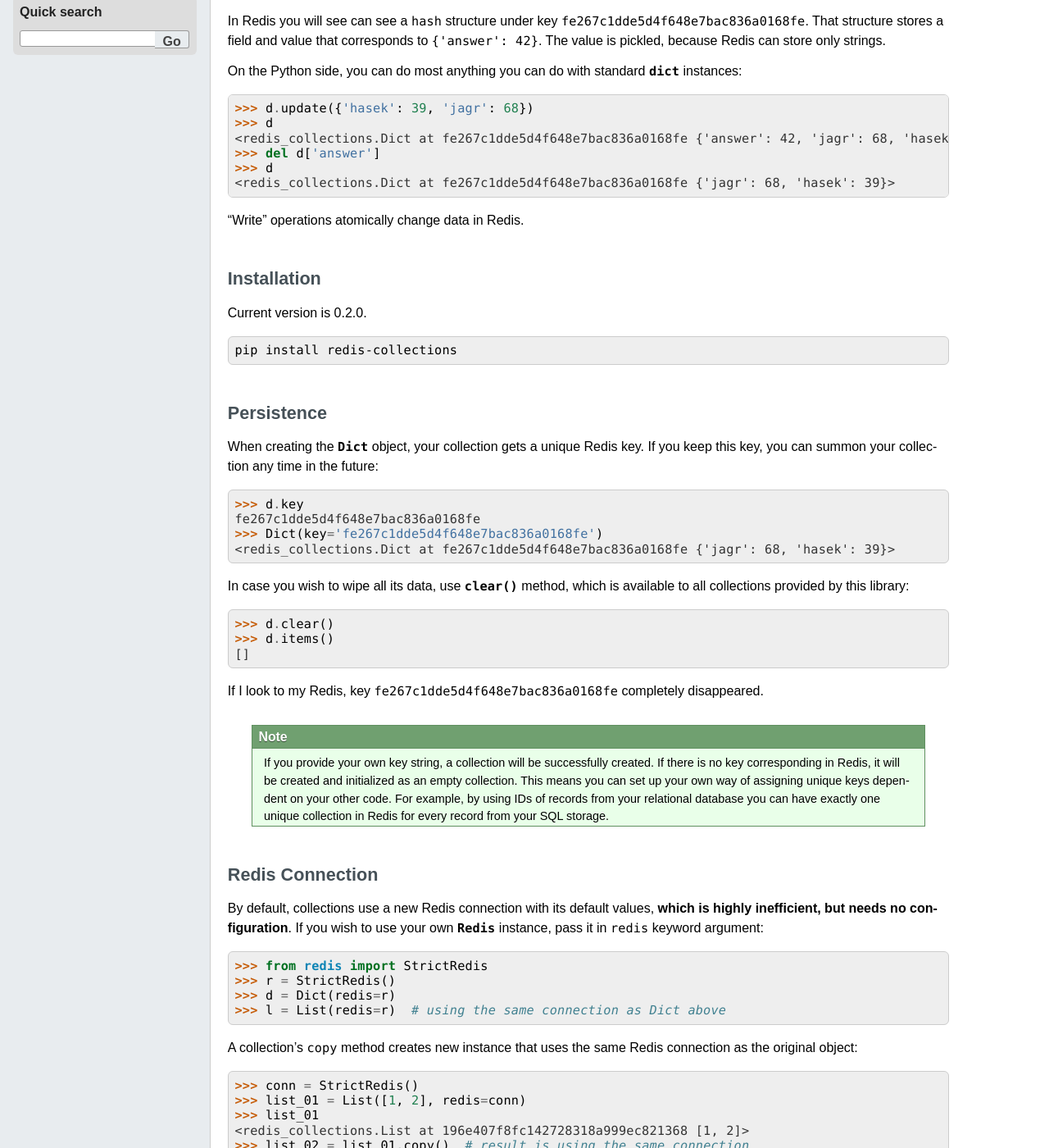
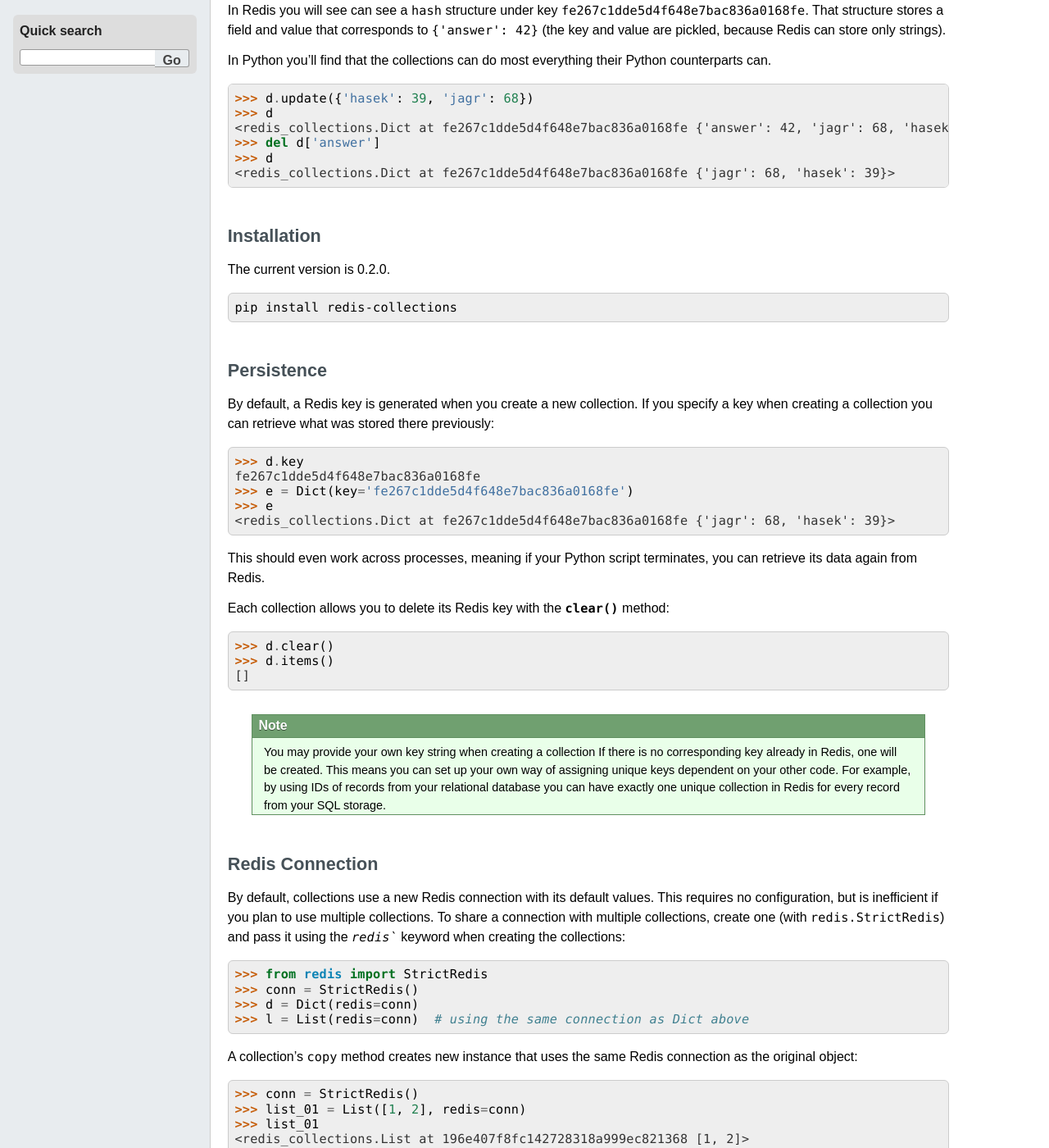
Before and after one commit to redis-collections/redis-collections, a Sphinx documentation site: the page built from docs/index.rst, in a window 1280 px wide and 1400 px high, scrolled down 469 px. Shown: the whole window at 82% size. Built offline with Sphinx 7.4.7, drawn with Linux system fonts in a browser that asks for light colours; some of the changed text lies outside the part shown.

Commit message:
Update docs for 0.3.0

```diff
--- a/docs/index.rst
+++ b/docs/index.rst
@@ -4,11 +4,15 @@
 Redis Collections
 =================
 
-Redis Collections are a set of basic Python collections backed by Redis.
+`redis-collections` is a library that provides several Python collection types backed by Redis.
+This exposes Redis functionality with a Pythonic interface, and provides a simple way to store Python objects across sessions and processes.
 
-`Redis <http://redis.io/>`_ is a great key-value storage. There is well-designed `client for Python <https://github.com/andymccurdy/redis-py>`_, but sometimes working with it seems to be too *low-level*. You just call methods with names of corresponding Redis commands. Such approach is great when dealing with cutting edge software tasks, but if you write just a simple app or command line script for your own, you might appreciate a bit different interface.
+This library builds on `Redis <http://redis.io/>`_, the excellent key-value store, and on `redis-py <https://github.com/andymccurdy/redis-py>`_, the well-designed Python interface for it.
 
-The aim of this library is to provide such interface when dealing with collections. Redis has support for several types: strings, hashes, lists, sets, sorted sets. Why not to bring them to Python in a *pythonic* way? ::
+Usage
+=====
+
+To get started, import one of the collections and use it store some data:
 
     >>> from redis_collections import Dict
     >>> d = Dict()
@@ -18,9 +22,10 @@ The aim of this library is to provide such interface when dealing with collectio
     >>> d.items()
     [('answer', 42)]
 
-In Redis you will see can see a ``hash`` structure under key ``fe267c1dde5d4f648e7bac836a0168fe``. That structure stores a field and value that corresponds to ``{'answer': 42}``.  The value is pickled, because Redis can store only strings.
+In Redis you will see can see a ``hash`` structure under key ``fe267c1dde5d4f648e7bac836a0168fe``.
+That structure stores a field and value that corresponds to ``{'answer': 42}`` (the key and value are pickled, because Redis can store only strings).
 
-On the Python side, you can do most anything you can do with standard :class:`dict` instances:
+In Python you'll find that the collections can do most everything their Python counterparts can.
 
     >>> d.update({'hasek': 39, 'jagr': 68})
     >>> d
@@ -29,12 +34,10 @@ On the Python side, you can do most anything you can do with standard :class:`di
     >>> d
     <redis_collections.Dict at fe267c1dde5d4f648e7bac836a0168fe {'jagr': 68, 'hasek': 39}>
 
-"Write" operations atomically change data in Redis.
-
 Installation
 ------------
 
-Current version is |release|.
+The current version is |release|.
 
 .. code:: shell
 
@@ -43,33 +46,41 @@ Current version is |release|.
 Persistence
 -----------
 
-When creating the :class:`Dict` object, your collection gets a unique Redis key. If you keep this key, you can summon your collection any time in the future:
+By default, a Redis key is generated when you create a new collection.
+If you specify a key when creating a collection you can retrieve what was stored there previously:
 
     >>> d.key
     fe267c1dde5d4f648e7bac836a0168fe
-    >>> Dict(key='fe267c1dde5d4f648e7bac836a0168fe')
+    >>> e = Dict(key='fe267c1dde5d4f648e7bac836a0168fe')
+    >>> e
     <redis_collections.Dict at fe267c1dde5d4f648e7bac836a0168fe {'jagr': 68, 'hasek': 39}>
 
-In case you wish to wipe all its data, use :func:`clear` method, which is available to all collections provided by this library::
+This should even work across processes, meaning if your Python script terminates, you can retrieve its data again from Redis.
+
+Each collection allows you to delete its Redis key with the :func:`clear` method::
 
     >>> d.clear()
     >>> d.items()
     []
 
-If I look to my Redis, key ``fe267c1dde5d4f648e7bac836a0168fe`` completely disappeared.
 
 .. note::
-    If you provide your own key string, a collection will be successfully created. If there is no key corresponding in Redis, it will be created and initialized as an empty collection. This means you can set up your own way of assigning unique keys dependent on your other code. For example, by using IDs of records from your relational database you can have exactly one unique collection in Redis for every record from your SQL storage.
+    You may provide your own key string when creating a collection
+    If there is no corresponding key already in Redis, one will be created.
+    This means you can set up your own way of assigning unique keys dependent on your other code.
+    For example, by using IDs of records from your relational database you can have exactly one unique collection in Redis for every record from your SQL storage.
 
 Redis Connection
 ----------------
 
-By default, collections use a new Redis connection with its default values, **which is highly inefficient, but needs no configuration**. If you wish to use your own :class:`Redis` instance, pass it in ``redis`` keyword argument::
+By default, collections use a new Redis connection with its default values.
+This requires no configuration, but is inefficient if you plan to use multiple collections.
+To share a connection with multiple collections, create one (with ``redis.StrictRedis``) and pass it using the `redis`` keyword when creating the collections:
 
     >>> from redis import StrictRedis
-    >>> r = StrictRedis()
-    >>> d = Dict(redis=r)
-    >>> l = List(redis=r)  # using the same connection as Dict above
+    >>> conn = StrictRedis()
+    >>> d = Dict(redis=conn)
+    >>> l = List(redis=conn)  # using the same connection as Dict above
 
 A collection's ``copy`` method creates new instance that uses the same Redis connection as the original object::
 
@@ -97,7 +108,8 @@ Because of Python semantics, it's impossible to automatically write to Redis whe
     >>> d['key']  # Retrieve the object from Redis again
     [1, 2]
 
-To work with such objects you may use a ``Dict`` with ``writeback`` enabled. This will keep a local cache that is flushed to Redis when the ``sync`` method is called.
+To work with such objects you may use a ``Dict`` with ``writeback`` enabled.
+This will keep a local cache that is flushed to Redis when the ``sync`` method is called.
 
     >>> d = Dict({'key': [1, 2]}, writeback=True)
     >>> d['key'].append(3)
@@ -114,36 +126,39 @@ You may also use a ``with`` block to automatically call the ``sync`` method.
 
 The ``writeback`` option is automatically enabled for ``DefaultDict`` objects.
 
-Pickling
---------
+Subclass customization
+----------------------
 
-If you don't like the standard way of data serialization made by :mod:`pickle`, you may override the ``_pickle`` and ``_unpickle`` methods of the collection classes.
+Collections use :func:`uuid.uuid4` for generting unique keys.
+If you are not satisfied with that function's `collision probability <http://stackoverflow.com/a/786541/325365>`_ you may sublclass a collection and override its :func:`_create_key` method.
+
+If you don't like how  :mod:`pickle` does serialization, you may override the ``_pickle`` and ``_unpickle`` methods of the collection classes.
 Using other serializers may limit the objects you can store or retrieve.
 
-Known issues
-------------
+Security considerations
+-----------------------
 
-*   Storing objects that have the same hash (such as the float ``1.0`` and the int ``1``) in a ``Set`` can lead to surprising behavior. They can both be retrieved, unlike with a native Python ``set``. See `issue 49 <https://github.com/honzajavorek/redis-collections/issues/49>`_.
+Collections use :mod:`pickle`, which means you should never retrieve data from a source you don't trust.
 
-*   Support for Python 3 is in progress. Please `report <https://github.com/honzajavorek/redis-collections/issues>`_ any issues you find.
+For example: suppose you maintain a web application that has user profiles.
+Users can submit their name, birthday, and a brief biography; and ultimately this is information stored in a Redis hash.
+*Do not* attach a `redis_collection.Dict` instance to that hash key - a user could construct a string that gives them the ability to execute arbitrary code with your Python process's privileges.
 
 Philosophy
 ----------
 
-*   All operations are atomic.
-
-    .. warning::
-        If an operation has race conditions, it is a bug. Please, `report it <https://github.com/honzajavorek/redis-collections/issues>`_.
+*   All operations are atomic. Race conditions are bugs - please `report them <https://github.com/honzajavorek/redis-collections/issues>`_.
 
 *   Redis Collections stick to API of the original data structures known from Python standard library.
     To have the same (expected) behaviour is considered to be more important than efficiency.
 
-    .. warning::
-        If a collection has the method you want to use, but it does not behave as the original built-in and it does not raise NotImplementedError, then it is a bug. Please, `report it <https://github.com/honzajavorek/redis-collections/issues>`_.
+    If there is more efficient approach than the one complying with the model interface, a new method exposing this approach should be introduced.
 
-    If there is more efficient approach than the one complying with the model interface, new method exposing this approach should be introduced.
+    If a collection's behavior doesn't match its standard Python counterpart, please `create an issue <https://github.com/honzajavorek/redis-collections/issues>`_.
 
-*   Cases where different than standard approach would lead to better efficiency are mentioned and highlighted in API documentation as notes. Known incompatibilities with the original API are marked as warnings.
+*   Cases where different than standard approach would lead to better efficiency are mentioned and highlighted in API documentation as notes.
+    Known incompatibilities with the original API are marked as warnings.
+
 *   Behavior of **nested Redis Collections** containing other Redis Collections is **undefined**.
     It is not recommended to create such structures. Use collection of keys instead.
 
```
Also changed, not shown: other parts of docs/index.rst (+1 -1 lines), 3 other files.
